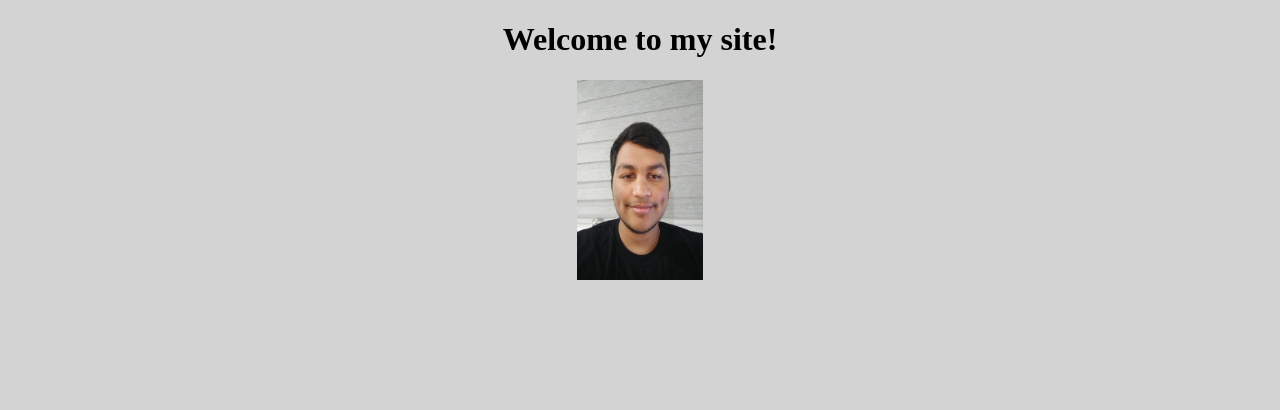
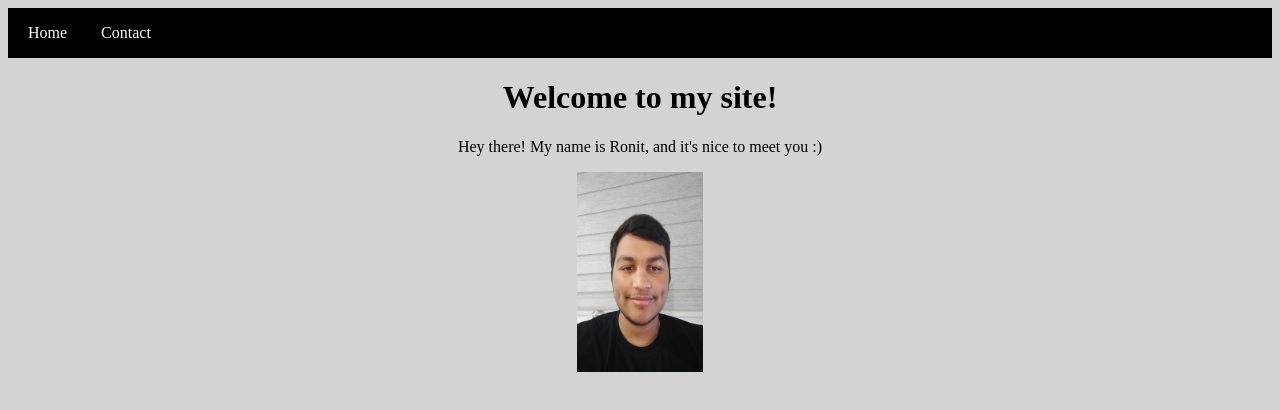
Before and after one commit to RonitNayak/Personal-Site-v1, a plain HTML site: page index.html in a window 1280 px wide. Drawn offline with Linux system fonts and the light colour scheme.

Commit message:
Added current iteration of the navbar to the homepage for consistency

```diff
--- a/index.html
+++ b/index.html
@@ -8,7 +8,16 @@
   <title>Homepage</title>
 </head>
 <body>
+  <header>
+    <nav>
+      <ul>
+        <li><a href="index.html">Home</a></li>
+        <li><a href="contact.html">Contact</a></li>
+      </ul>
+    </nav>
+  </header>
     <h1 class="center">Welcome to my site!</h1>
+    <p class="center"> Hey there! My name is Ronit, and it's nice to meet you :)</p>
     <img src="RN.jpeg" height="200px" alt ="picture of me, Ronit" class="centerimg"/>
 </body>
 </html>
--- a/styles.css
+++ b/styles.css
@@ -16,7 +16,7 @@ body {background-color: lightgray;} /* makes background color light gray */
   text-align: center;
 }
 
-/* I don't completely understand this yet, but it keeps the navbar colored.
+/* I don't completely understand this yet, but it keeps the navbar from shrinking.
 Usually floating to the left would make the navbar 0 pixels, but this block of code keeps it black background */
 header::after {
   content: '';
@@ -45,7 +45,34 @@ nav li { /* makes the list horizontal instead of vertical */
   padding-left: 10px;
 }
 
-nav a {
+nav a { /* makes font white and removes the purple */
   color:white;
   text-decoration: none;
+  position:relative;
+  transition: 0.8s all linear;
+  padding: 5px 10px;
 }
+
+nav a:hover { /* changes font color to black on mouse hover */
+  color: black;
+}
+
+/* I don't really understand this but it's necessary for the hover effect */
+nav a::before {
+  content: '';
+  display: block;
+  height: 5px;
+  background-color: white;
+  position:absolute;
+  bottom: 0;
+  left: 50%;
+  height: 0;
+  width: 0;
+  z-index: -1;
+}
+
+/* I don't really understand this but it's necessary for the hover effect */
+nav a:hover::before {
+  width: 100%;
+  height: 100%;
+}
```
